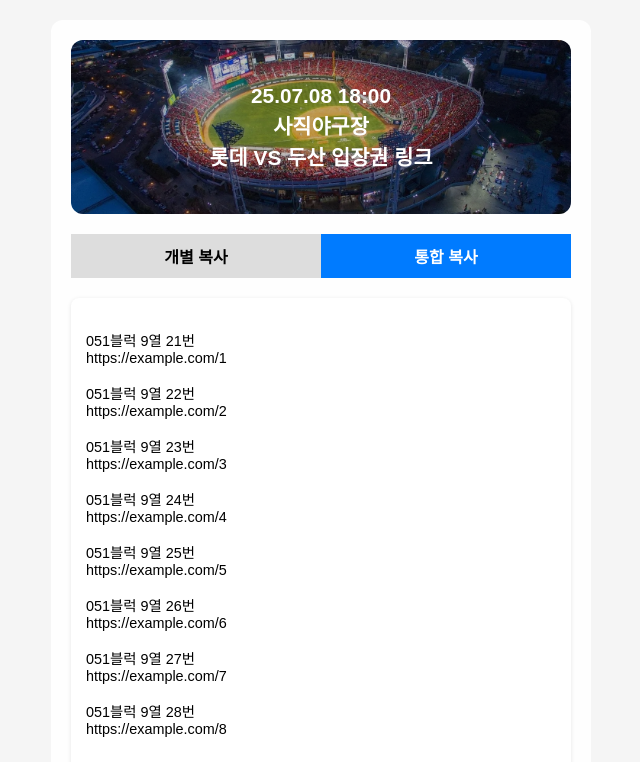
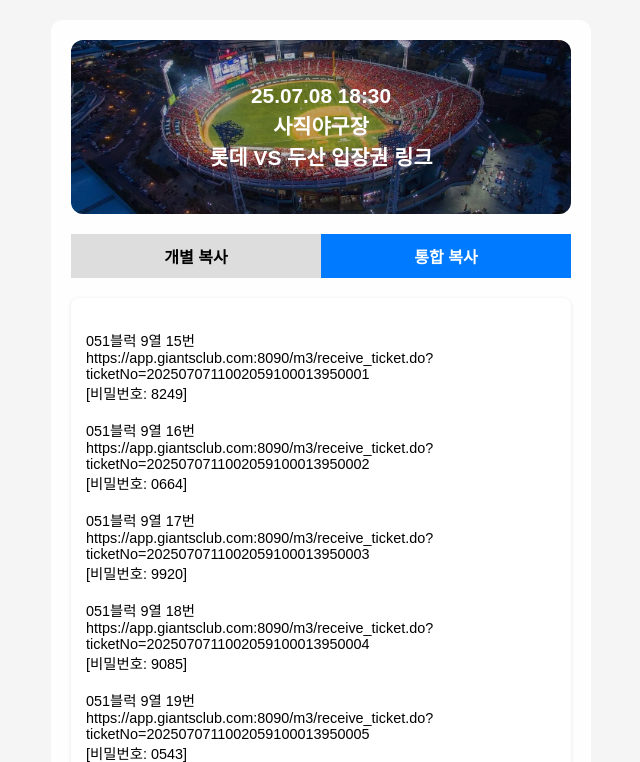
Before and after one commit to kisunge/lotte-ticket, a plain HTML site: page index.html in a window 1280 px wide. Both pictures are taken after a click on the element "통합 복사". Shown: the top 762 px of the page, without its empty margins (319-959 px from the left). Drawn offline with Linux system fonts and the light colour scheme.

Commit message:
Update index.html

```diff
--- a/index.html
+++ b/index.html
@@ -3,7 +3,7 @@
 <head>
   <meta charset="UTF-8" />
   <meta name="viewport" content="width=device-width, initial-scale=1.0" />
-  <title>25.07.08 18:00 사직야구장 모바일티켓 링크복사</title>
+  <title>25.07.08 18:30 사직야구장 모바일티켓 링크복사</title>
   <style>
     body {
       font-family: sans-serif;
@@ -116,7 +116,7 @@
   <div class="container">
     <div class="title-box">
       <h1>
-        25.07.08 18:00<br>
+        25.07.08 18:30<br>
         사직야구장<br>
         롯데 VS 두산 입장권 링크
       </h1>
@@ -132,33 +132,32 @@
         <div class="link-box">
         <div class="seat">051블럭 9열 15번</div>
         <div class="url">https://app.giantsclub.com:8090/m3/receive_ticket.do?ticketNo=2025070711002059100013950001<br>[비밀번호: 8249]</div>
-        <button class="copy-btn" onclick="copyToClipboard(`051블럭 9열 15번\nhttps://app.giantsclub.com:8090/m3/receive_ticket.do?ticketNo=2025070711002059100013950001
- \n[비밀번호: 8249]`)">복사하기</button>
+        <button class="copy-btn" onclick="copyToClipboard(`051블럭 9열 15번\nhttps://app.giantsclub.com:8090/m3/receive_ticket.do?ticketNo=2025070711002059100013950001\n[비밀번호: 8249]`)">복사하기</button>
       </div>
       <div class="link-box">
         <div class="seat">051블럭 9열 16번</div>
-        <div class="url">https://example.com/4</div>
-        <button class="copy-btn" onclick="copyToClipboard(`051블럭 9열 16번\nhttps://example.com/4`)">복사하기</button>
+        <div class="url">https://app.giantsclub.com:8090/m3/receive_ticket.do?ticketNo=2025070711002059100013950002<br>[비밀번호: 0664]</div>
+        <button class="copy-btn" onclick="copyToClipboard(`051블럭 9열 16번\nhttps://app.giantsclub.com:8090/m3/receive_ticket.do?ticketNo=2025070711002059100013950002\n[비밀번호: 0664]`)">복사하기</button>
       </div>
       <div class="link-box">
         <div class="seat">051블럭 9열 17번</div>
-        <div class="url">https://example.com/5</div>
-        <button class="copy-btn" onclick="copyToClipboard(`051블럭 9열 17번\nhttps://example.com/5`)">복사하기</button>
+        <div class="url">https://app.giantsclub.com:8090/m3/receive_ticket.do?ticketNo=2025070711002059100013950003<br>[비밀번호: 9920]</div>
+        <button class="copy-btn" onclick="copyToClipboard(`051블럭 9열 17번\nhttps://app.giantsclub.com:8090/m3/receive_ticket.do?ticketNo=2025070711002059100013950003\n[비밀번호: 9920]`)">복사하기</button>
       </div>
       <div class="link-box">
         <div class="seat">051블럭 9열 18번</div>
-        <div class="url">https://example.com/6</div>
-        <button class="copy-btn" onclick="copyToClipboard(`051블럭 9열 18번\nhttps://example.com/6`)">복사하기</button>
+        <div class="url">https://app.giantsclub.com:8090/m3/receive_ticket.do?ticketNo=2025070711002059100013950004<br>[비밀번호: 9085]</div>
+        <button class="copy-btn" onclick="copyToClipboard(`051블럭 9열 18번\nhttps://app.giantsclub.com:8090/m3/receive_ticket.do?ticketNo=2025070711002059100013950004\n[비밀번호: 9085]`)">복사하기</button>
       </div>
       <div class="link-box">
         <div class="seat">051블럭 9열 19번</div>
-        <div class="url">https://example.com/7</div>
-        <button class="copy-btn" onclick="copyToClipboard(`051블럭 9열 19번\nhttps://example.com/7`)">복사하기</button>
+        <div class="url">https://app.giantsclub.com:8090/m3/receive_ticket.do?ticketNo=2025070711002059100013950005<br>[비밀번호: 0543]</div>
+        <button class="copy-btn" onclick="copyToClipboard(`051블럭 9열 19번\nhttps://app.giantsclub.com:8090/m3/receive_ticket.do?ticketNo=2025070711002059100013950005\n[비밀번호: 0543]`)">복사하기</button>
       </div>
       <div class="link-box">
         <div class="seat">051블럭 9열 20번</div>
-        <div class="url">https://example.com/8</div>
-        <button class="copy-btn" onclick="copyToClipboard(`051블럭 9열 20번\nhttps://example.com/8`)">복사하기</button>
+        <div class="url">https://app.giantsclub.com:8090/m3/receive_ticket.do?ticketNo=2025070711002059100013950006<br></ㅠㄱ>[비밀번호: 9533]</div>
+        <button class="copy-btn" onclick="copyToClipboard(`051블럭 9열 20번\nhttps://app.giantsclub.com:8090/m3/receive_ticket.do?ticketNo=2025070711002059100013950006\b[비밀번호: 9533]`)">복사하기</button>
       </div>
         <div class="seat">051블럭 9열 21번</div>
         <div class="url">https://app.giantsclub.com:8090/m3/receive_ticket.do?ticketNo=2025070711002059100013740001<br>[비밀번호: 4770]</div>
@@ -172,36 +171,44 @@
     </div>
 
     <div class="content" id="combined">
-      <div class="link-box">
-        <div style="white-space: pre-wrap; font-size: 0.9rem; margin-bottom: 12px;">
+  <div class="link-box">
+    <div style="white-space: pre-wrap; font-size: 0.9rem; margin-bottom: 12px;">
+051블럭 9열 15번
+https://app.giantsclub.com:8090/m3/receive_ticket.do?ticketNo=2025070711002059100013950001
+[비밀번호: 8249]
+
+051블럭 9열 16번
+https://app.giantsclub.com:8090/m3/receive_ticket.do?ticketNo=2025070711002059100013950002
+[비밀번호: 0664]
+
+051블럭 9열 17번
+https://app.giantsclub.com:8090/m3/receive_ticket.do?ticketNo=2025070711002059100013950003
+[비밀번호: 9920]
+
+051블럭 9열 18번
+https://app.giantsclub.com:8090/m3/receive_ticket.do?ticketNo=2025070711002059100013950004
+[비밀번호: 9085]
+
+051블럭 9열 19번
+https://app.giantsclub.com:8090/m3/receive_ticket.do?ticketNo=2025070711002059100013950005
+[비밀번호: 0543]
+
+051블럭 9열 20번
+https://app.giantsclub.com:8090/m3/receive_ticket.do?ticketNo=2025070711002059100013950006
+[비밀번호: 9533]
+
 051블럭 9열 21번
-https://example.com/1
+https://app.giantsclub.com:8090/m3/receive_ticket.do?ticketNo=2025070711002059100013740001
+[비밀번호: 4770]
 
 051블럭 9열 22번
-https://example.com/2
-
-051블럭 9열 23번
-https://example.com/3
-
-051블럭 9열 24번
-https://example.com/4
-
-051블럭 9열 25번
-https://example.com/5
-
-051블럭 9열 26번
-https://example.com/6
-
-051블럭 9열 27번
-https://example.com/7
-
-051블럭 9열 28번
-https://example.com/8
-        </div>
-        <button class="copy-btn" onclick="copyToClipboard(`051블럭 9열 21번\nhttps://example.com/1\n\n051블럭 9열 22번\nhttps://example.com/2\n\n051블럭 9열 23번\nhttps://example.com/3\n\n051블럭 9열 24번\nhttps://example.com/4\n\n051블럭 9열 25번\nhttps://example.com/5\n\n051블럭 9열 26번\nhttps://example.com/6\n\n051블럭 9열 27번\nhttps://example.com/7\n\n051블럭 9열 28번\nhttps://example.com/8`)">전체 복사하기</button>
-      </div>
+https://app.giantsclub.com:8090/m3/receive_ticket.do?ticketNo=2025070711002059100013740001
+[비밀번호: 4770]
+    </div>
+    <button class="copy-btn" onclick="copyToClipboard(`051블럭 9열 15번\nhttps://app.giantsclub.com:8090/m3/receive_ticket.do?ticketNo=2025070711002059100013950001\n[비밀번호: 8249]\n\n051블럭 9열 16번\nhttps://app.giantsclub.com:8090/m3/receive_ticket.do?ticketNo=2025070711002059100013950002\n[비밀번호: 0664]\n\n051블럭 9열 17번\nhttps://app.giantsclub.com:8090/m3/receive_ticket.do?ticketNo=2025070711002059100013950003\n[비밀번호: 9920]\n\n051블럭 9열 18번\nhttps://app.giantsclub.com:8090/m3/receive_ticket.do?ticketNo=2025070711002059100013950004\n[비밀번호: 9085]\n\n051블럭 9열 19번\nhttps://app.giantsclub.com:8090/m3/receive_ticket.do?ticketNo=2025070711002059100013950005\n[비밀번호: 0543]\n\n051블럭 9열 20번\nhttps://app.giantsclub.com:8090/m3/receive_ticket.do?ticketNo=2025070711002059100013950006\n[비밀번호: 9533]\n\n051블럭 9열 21번\nhttps://app.giantsclub.com:8090/m3/receive_ticket.do?ticketNo=2025070711002059100013740001\n[비밀번호: 4770]\n\n051블럭 9열 22번\nhttps://app.giantsclub.com:8090/m3/receive_ticket.do?ticketNo=2025070711002059100013740001\n[비밀번호: 4770]`)">전체 복사하기</button>
     </div>
   </div>
+</div>
 
   <script>
     function showTab(id) {
```
